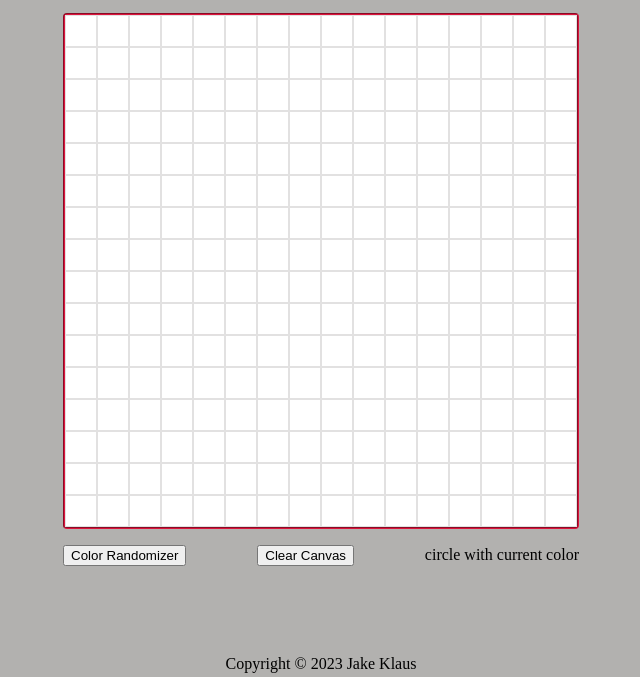
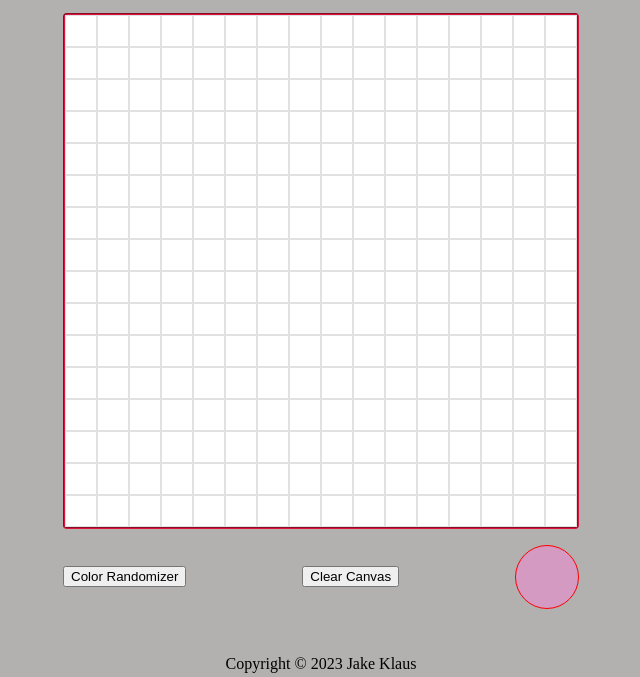
Before and after one commit to JJKlaus/etechSketch, a plain HTML site: page index.html in a window 1280 px wide. Both pictures are taken after a click on the button "Color Randomizer". Shown: the part 123-800 px from the top of the page, without its empty margins (319-959 px from the left). Drawn offline with Linux system fonts and the light colour scheme.

Commit message:
color randomizer color display

```diff
--- a/app.js
+++ b/app.js
@@ -2,10 +2,18 @@ document.addEventListener('DOMContentLoaded', function(){
     const gridBox = document.getElementById('sketchBox');
     const gridSizeSlider = document.getElementById('sizeSelector')
     const clearBtn = document.getElementById('clear')
+    const colorRandBtn = document.getElementById('colorRand')
+    const colorDisplay = document.getElementById('curColor')
+
+
     let isDrawing = false;
     let gridSize = gridSizeSlider.value;
+
     gridSizeSlider.addEventListener('input', updateGrid);
     clearBtn.addEventListener('click', clearGrid);
+    colorRandBtn.addEventListener('click', randColor);
+
+    let penColor = '#000000';
 
     initGrid(gridSize);
 
@@ -40,7 +48,7 @@ function drawToggle(event){
 function draw(event){
     if(isDrawing){
         const square = event.target;
-        square.style.backgroundColor = '#000000';
+        square.style.backgroundColor = penColor;
     }
 }
 
@@ -57,6 +65,16 @@ function clearGrid(){
     console.log('cleared')
 }
 
+function randColor(){
+    const letters = '0123456789ABCDEF';
+    let color = '#';
+    for(let i=0; i<6; i++){
+        color += letters[Math.floor(Math.random()*16)];
+    }
+    penColor = color;
+    colorDisplay.style.backgroundColor = color;
+}
+
 window.onload = function(){
 
 
--- a/index.html
+++ b/index.html
@@ -21,14 +21,14 @@
 
         </div>
         <div class="controls">
-            <div class="colorRand">
+            <div id="colorRand">
                 <button>Color Randomizer</button>
             </div>
             <div id="clear">
                 <button>Clear Canvas</button>
             </div>
-            <div class="curColor">
-                <p>circle with current color</p>
+            <div class="curColor" id="curColor">
+                <p></p>
             </div>
         </div>
     </div></div>
--- a/styles.css
+++ b/styles.css
@@ -81,3 +81,12 @@ p{
     border: .5px solid rgb(226, 225, 225);
     box-sizing: border-box;
 }
+
+.curColor{
+    border-radius: 100px;
+    box-sizing: border-box;
+    width: 64px;
+    height: 64px;
+    background-color: black;
+    border: 1px solid red;
+}
```
